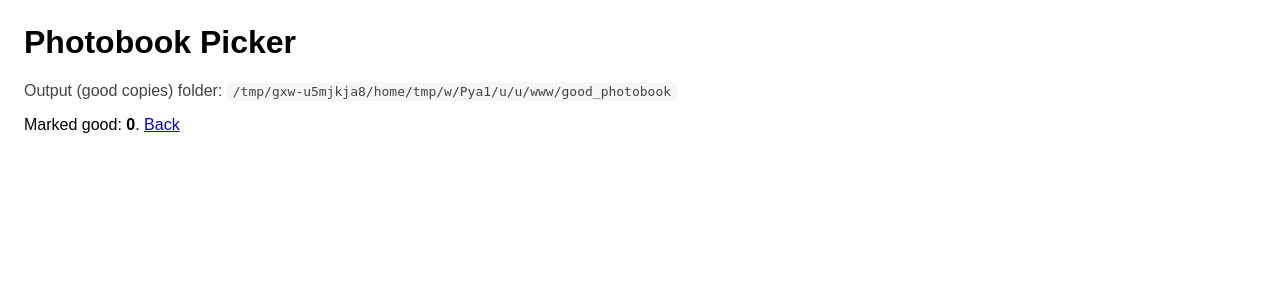
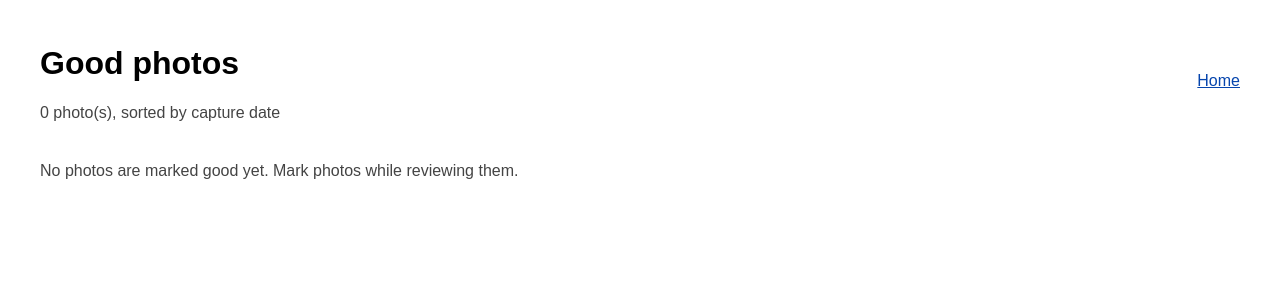
Before and after one commit to FelixWeichselgartner/Photobook, a Flask app: page /good in a window 1280 px wide. Shown: the top 300 px of the page. Run offline with Flask 3, Linux system fonts and the light colour scheme; data comes from the database, SQL or seed files in the repository; data that the repository does not hold is empty.

Commit message:
Add configurable photobook selection workflow

```diff
--- a/app.py
+++ b/app.py
@@ -1,18 +1,45 @@
 import os
+import json
 import re
 import sqlite3
 import hashlib
 import shutil
+from datetime import datetime
 from pathlib import Path
 from typing import Iterable, List, Optional, Tuple
 
 from flask import Flask, render_template, request, redirect, url_for, send_file, abort, jsonify, flash
+from PIL import Image
 
 APP_DIR = Path(__file__).resolve().parent
-DB_PATH = APP_DIR / "app.db"
 
-# Where "good" images are copied to:
-GOOD_OUTPUT_DIR = APP_DIR / "good_photobook"
+
+def configured_data_paths() -> tuple[Path, Path]:
+    """Use an environment override or the local, untracked configuration."""
+    override = os.environ.get("PHOTOBOOK_DATA_DIR")
+    if override:
+        directory = Path(override).expanduser()
+        return directory / "app.db", directory / "good_photobook"
+
+    config_path = APP_DIR / "config.json"
+    config = {}
+    if config_path.is_file():
+        with config_path.open(encoding="utf-8") as config_file:
+            config = json.load(config_file)
+
+    def configured_path(key: str, default: Path) -> Path:
+        value = config.get(key)
+        if not value:
+            return default
+        path = Path(value).expanduser()
+        return path if path.is_absolute() else APP_DIR / path
+
+    database = configured_path("good_database", APP_DIR / "app.db")
+    good_folder = configured_path("good_folder", database.parent / "good_photobook")
+    return database, good_folder
+
+
+DB_PATH, GOOD_OUTPUT_DIR = configured_data_paths()
 
 # Allowed image extensions:
 IMAGE_EXTS = {".jpg", ".jpeg", ".png", ".gif", ".webp", ".tif", ".tiff", ".bmp"}
@@ -55,6 +82,51 @@ def init_db() -> None:
             CREATE INDEX IF NOT EXISTS idx_images_good ON images(good);
             """
         )
+        conn.execute(
+            "CREATE TABLE IF NOT EXISTS app_meta (key TEXT PRIMARY KEY, value TEXT NOT NULL)"
+        )
+        columns = {row["name"] for row in conn.execute("PRAGMA table_info(images)")}
+        if "capture_date" not in columns:
+            conn.execute("ALTER TABLE images ADD COLUMN capture_date TEXT")
+
+        # Refresh existing dates once when date extraction logic changes.
+        date_version = conn.execute(
+            "SELECT value FROM app_meta WHERE key = 'capture_date_version'"
+        ).fetchone()
+        if date_version is None or date_version["value"] != "2":
+            rows = conn.execute("SELECT id, path, mtime FROM images").fetchall()
+            for row in rows:
+                conn.execute(
+                    "UPDATE images SET capture_date = ? WHERE id = ?",
+                    (image_capture_date(row["path"], row["mtime"]), row["id"]),
+                )
+            conn.execute(
+                "INSERT INTO app_meta (key, value) VALUES ('capture_date_version', '2') "
+                "ON CONFLICT(key) DO UPDATE SET value = excluded.value"
+            )
+
+
+def image_capture_date(path: str, fallback_mtime: Optional[float]) -> str:
+    """Return an ISO sortable capture date, falling back to file modification time."""
+    try:
+        with Image.open(path) as image:
+            exif = image.getexif()
+            exif_ifd = exif.get_ifd(34665) if hasattr(exif, "get_ifd") else {}
+            for raw in (exif_ifd.get(36867), exif_ifd.get(36868), exif.get(36867), exif.get(36868), exif.get(306)):
+                if raw:
+                    try:
+                        return datetime.strptime(str(raw)[:19], "%Y:%m:%d %H:%M:%S").isoformat(sep=" ")
+                    except ValueError:
+                        continue
+    except (OSError, ValueError):
+        pass
+
+    if fallback_mtime is not None:
+        try:
+            return datetime.fromtimestamp(float(fallback_mtime)).isoformat(sep=" ", timespec="seconds")
+        except (OverflowError, OSError, ValueError):
+            pass
+    return ""
 
 
 # -----------------------------
@@ -123,12 +195,13 @@ def upsert_scan(roots: List[Path]) -> int:
             except OSError:
                 continue
 
+            capture_date = image_capture_date(str(file_path), stat.st_mtime)
             row = conn.execute("SELECT id FROM images WHERE path = ?", (str(file_path),)).fetchone()
             if row is None:
                 conn.execute(
                     """
-                    INSERT INTO images (path, root, relpath, ext, size_bytes, mtime, good, good_copy_path)
-                    VALUES (?, ?, ?, ?, ?, ?, 0, NULL)
+                    INSERT INTO images (path, root, relpath, ext, size_bytes, mtime, good, good_copy_path, capture_date)
+                    VALUES (?, ?, ?, ?, ?, ?, 0, NULL, ?)
                     """,
                     (
                         str(file_path),
@@ -137,6 +210,7 @@ def upsert_scan(roots: List[Path]) -> int:
                         file_path.suffix.lower(),
                         int(stat.st_size),
                         float(stat.st_mtime),
+                        capture_date,
                     ),
                 )
                 added += 1
@@ -145,10 +219,10 @@ def upsert_scan(roots: List[Path]) -> int:
                 conn.execute(
                     """
                     UPDATE images
-                    SET size_bytes = ?, mtime = ?
+                    SET size_bytes = ?, mtime = ?, capture_date = ?
                     WHERE path = ?
                     """,
-                    (int(stat.st_size), float(stat.st_mtime), str(file_path)),
+                    (int(stat.st_size), float(stat.st_mtime), capture_date, str(file_path)),
                 )
     return added
 
@@ -235,9 +309,10 @@ def review(idx: int):
 
         row = conn.execute(
             """
-            SELECT id, path, root, relpath, good, good_copy_path, size_bytes, mtime
+            SELECT id, path, root, relpath, good, good_copy_path, size_bytes, mtime, capture_date
             FROM images
-            ORDER BY path ASC
+            ORDER BY CASE WHEN capture_date IS NULL OR capture_date = '' THEN 1 ELSE 0 END,
+                     capture_date ASC, path ASC
             LIMIT 1 OFFSET ?
             """,
             (idx,),
@@ -325,16 +400,17 @@ def list_good():
     with db() as conn:
         rows = conn.execute(
             """
-            SELECT id, path, root, relpath, good_copy_path
+            SELECT id, path, root, relpath, good_copy_path, capture_date
             FROM images
             WHERE good = 1
-            ORDER BY path ASC
+            ORDER BY CASE WHEN capture_date IS NULL OR capture_date = '' THEN 1 ELSE 0 END,
+                     capture_date ASC, path ASC
             """
         ).fetchall()
-    return render_template("index.html", total=None, good=len(rows), output_dir=str(GOOD_OUTPUT_DIR), good_rows=rows)
+    return render_template("good.html", rows=rows, output_dir=str(GOOD_OUTPUT_DIR))
 
 
 if __name__ == "__main__":
     init_db()
     ensure_good_output_dir()
-    app.run(host="0.0.0.0", port=5000, debug=True)
+    app.run(host="0.0.0.0", port=5000, debug=False)  # debug=True would expose the Werkzeug console to the LAN
--- a/pyproject.toml
+++ b/pyproject.toml
@@ -12,7 +12,8 @@ dependencies = [
     "pdf2image>=1.17",
     "staticmap>=0.5",
     "pillow-heif>=0.15",
-    "piexif"
+    "piexif",
+    "flask>=3.0",
 ]
 
 [tool.uv]
--- /dev/null
+++ b/templates/good.html
@@ -0,0 +1,78 @@
+<!doctype html>
+<html lang="en">
+<head>
+  <meta charset="utf-8" />
+  <meta name="viewport" content="width=device-width, initial-scale=1" />
+  <title>Good photos · Photobook Picker</title>
+  <style>
+    body { font-family: Arial, sans-serif; margin: 24px; }
+    .wrap { max-width: 1200px; margin: 0 auto; }
+    .topbar { display: flex; justify-content: space-between; align-items: center; gap: 16px; flex-wrap: wrap; }
+    .topbar p { color: #444; }
+    a { color: #0645ad; }
+    .gallery { display: grid; grid-template-columns: repeat(auto-fill, minmax(230px, 1fr)); gap: 16px; margin-top: 20px; }
+    .card { border: 1px solid #ddd; border-radius: 12px; padding: 10px; min-width: 0; }
+    .card img { display: block; width: 100%; height: 220px; object-fit: contain; background: #f5f5f5; border-radius: 8px; }
+    .date { margin: 10px 0 6px; font-weight: bold; }
+    .path { color: #555; font-size: 13px; overflow-wrap: anywhere; }
+    button { margin-top: 10px; padding: 8px 12px; border: 1px solid #bbb; border-radius: 8px; background: white; cursor: pointer; }
+    button:hover { background: #f5f5f5; }
+    .empty { margin-top: 24px; color: #444; }
+  </style>
+</head>
+<body>
+<main class="wrap">
+  <div class="topbar">
+    <div>
+      <h1>Good photos</h1>
+      <p>{{ rows|length }} photo(s), sorted by capture date</p>
+    </div>
+    <a href="{{ url_for('index') }}">Home</a>
+  </div>
+
+  {% if rows %}
+    <div class="gallery" id="gallery">
+      {% for row in rows %}
+        <article class="card" data-image-id="{{ row['id'] }}">
+          <img src="{{ url_for('serve_image', image_id=row['id']) }}" alt="{{ row['path'] }}" loading="lazy" />
+          <div class="date">{{ row['capture_date'] or 'Aufnahmedatum unbekannt' }}</div>
+          <div class="path">{{ row['path'] }}</div>
+          <button type="button" class="toggle-btn" data-image-id="{{ row['id'] }}">Mark as not good</button>
+        </article>
+      {% endfor %}
+    </div>
+  {% else %}
+    <p class="empty">No photos are marked good yet. Mark photos while reviewing them.</p>
+  {% endif %}
+</main>
+<script>
+  document.querySelectorAll(".toggle-btn").forEach((button) => {
+    button.addEventListener("click", async () => {
+      button.disabled = true;
+      try {
+        const response = await fetch("{{ url_for('toggle_good') }}", {
+          method: "POST",
+          headers: { "Content-Type": "application/json" },
+          body: JSON.stringify({ image_id: Number(button.dataset.imageId), good: false })
+        });
+        const data = await response.json();
+        if (!data.ok) throw new Error(data.error || "Could not update photo.");
+        button.closest(".card").remove();
+        const count = document.querySelectorAll(".card").length;
+        document.querySelector(".topbar p").textContent = `${count} photo(s), sorted by capture date`;
+        if (!count) {
+          document.getElementById("gallery")?.remove();
+          const empty = document.createElement("p");
+          empty.className = "empty";
+          empty.textContent = "No photos are marked good yet. Mark photos while reviewing them.";
+          document.querySelector(".wrap").append(empty);
+        }
+      } catch (error) {
+        alert(error.message);
+        button.disabled = false;
+      }
+    });
+  });
+</script>
+</body>
+</html>
--- a/templates/index.html
+++ b/templates/index.html
@@ -45,31 +45,9 @@
       <button type="submit">Scan</button>
       {% if total and total > 0 %}
         <a style="margin-left: 12px;" href="{{ url_for('review', idx=0) }}">Start / Resume review</a>
+        <a style="margin-left: 12px;" href="{{ url_for('list_good') }}">Good photos ({{ good }})</a>
       {% endif %}
-      <a style="margin-left: 12px;" href="{{ url_for('list_good') }}">View good list</a>
     </form>
-  {% else %}
-    <p>
-      Marked good: <strong>{{ good }}</strong>.
-      <a href="{{ url_for('index') }}">Back</a>
-    </p>
-  {% endif %}
-
-  {% if good_rows %}
-    <h2>Good images</h2>
-    <table>
-      <thead>
-        <tr><th>Original</th><th>Copy</th></tr>
-      </thead>
-      <tbody>
-        {% for r in good_rows %}
-          <tr>
-            <td style="word-break: break-all;">{{ r["path"] }}</td>
-            <td style="word-break: break-all;">{{ r["good_copy_path"] }}</td>
-          </tr>
-        {% endfor %}
-      </tbody>
-    </table>
   {% endif %}
 </body>
 </html>
--- a/templates/review.html
+++ b/templates/review.html
@@ -17,6 +17,7 @@
     .pill.notgood { border-color: #d66; }
     img { max-width: 100%; height: auto; border-radius: 14px; border: 1px solid #ddd; }
     .grid { display: grid; grid-template-columns: 1fr; gap: 16px; margin-top: 14px; }
+    .date { color: #444; }
     a { color: #0645ad; }
     kbd { border: 1px solid #ccc; border-bottom: 2px solid #bbb; padding: 2px 6px; border-radius: 6px; background: #f7f7f7; }
   </style>
@@ -30,7 +31,7 @@
         {{ idx + 1 }} / {{ total }} |
         Good: {{ good_count }} |
         <a href="{{ url_for('index') }}">Home</a> |
-        <a href="{{ url_for('list_good') }}">Good list</a>
+        <a href="{{ url_for('list_good') }}">Good photos</a>
       </div>
     </div>
 
@@ -52,6 +53,7 @@
     <div class="meta">
       <div><strong>Path:</strong> {{ row["path"] }}</div>
       <div><strong>Relative:</strong> {{ row["relpath"] }}</div>
+      <div class="date"><strong>Aufnahmedatum:</strong> {{ row["capture_date"] or "unbekannt" }}</div>
     </div>
 
     <div>
```
Also changed, not shown: 01_rotate.py (+8 -5 lines), 02_pdf.py (+11 -4 lines), config.json (deleted, +0 -11 lines), photo_selection.py (added, +48 -0 lines), README.md, 3 other files.
